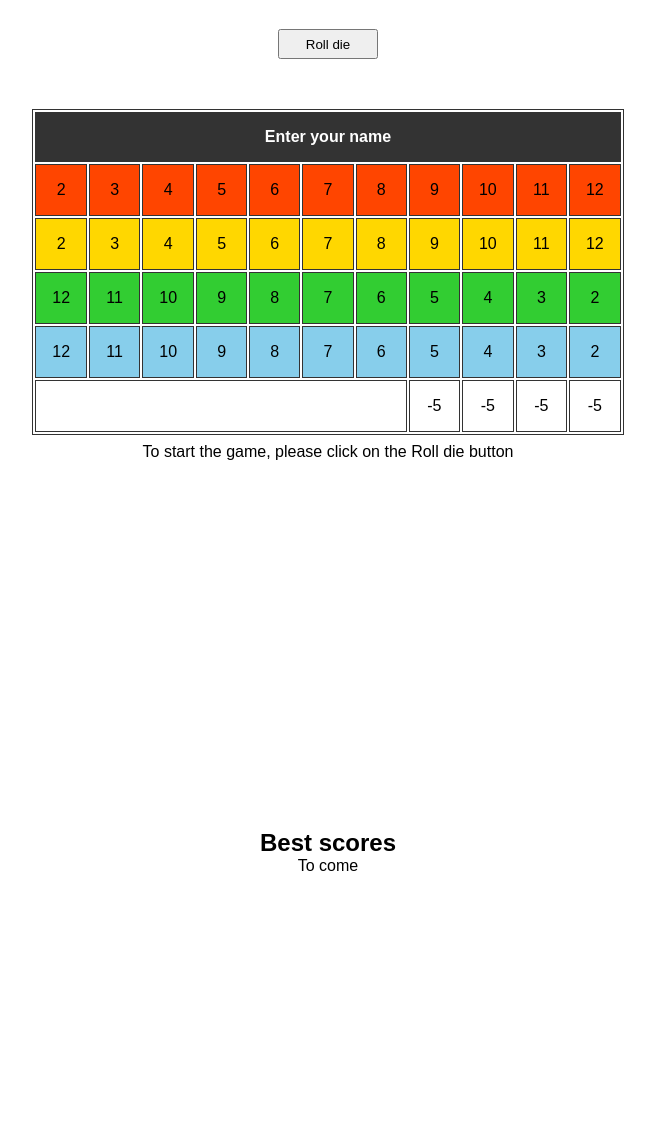
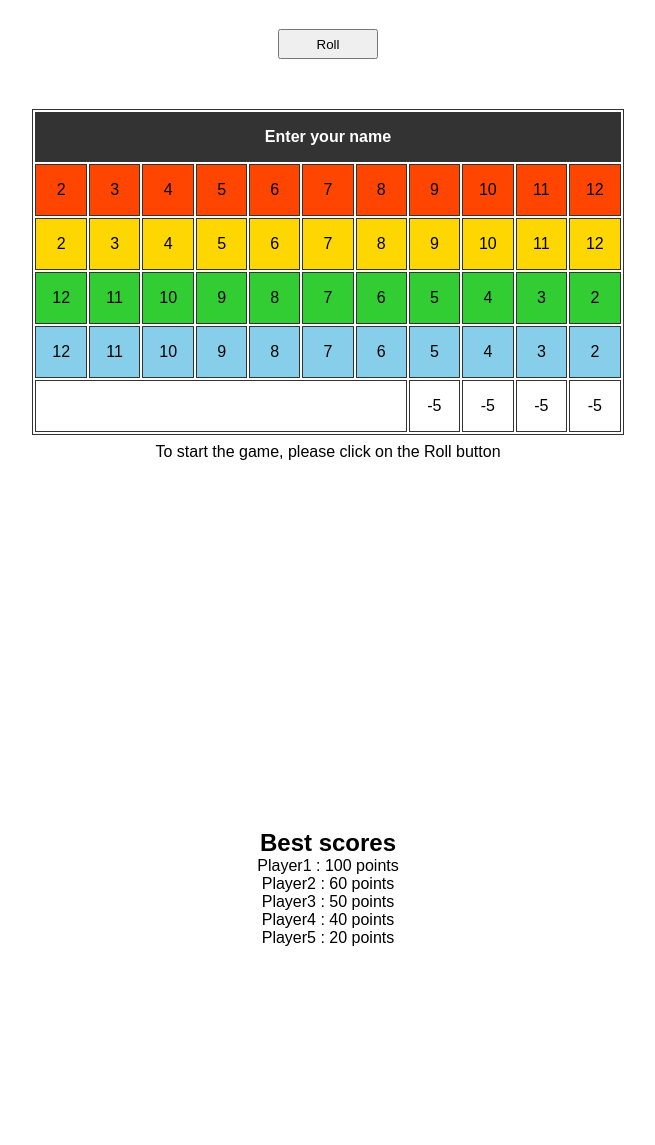
Before and after one commit to jboisseur/qwixx, a PHP site: page / in a window 1280 px wide. Shown: the part 51-1196 px from the top of the page, without its empty margins (312-967 px from the left). Run offline with PHP 8.4, Linux system fonts and the light colour scheme; some libraries are stand-ins or nearby versions.

Commit message:
working on getting JSON info

```diff
--- a/index.html
+++ b/index.html
@@ -20,7 +20,7 @@
 
         <div id="playQwixx">
             <div id="diceZone">
-                <button id="rollDiceButton" onclick="newTurn()">Roll die</button>
+                <button id="rollDiceButton" onclick="newTurn()">Roll</button>
                 <div id="displayDice"></div>
             </div>
             <table id="playerSheet">
@@ -91,14 +91,16 @@
                     </tr>
                 </tbody>
             </table>
-            <div id="messageZone"></div>
+            <div id="messageZone">
+                <form action="sendScore.php" method="post">
+                    <input type="readyonly" id="sendScore" value="blabla"/>
+                </form>
+            </div>
         </div>
 
         <div id="bestScoreZone">
             <h2>Best scores</h2>
-            <p>To come</p>
-            <ul id="bestScoreList">
-            </ul>
+            <ul id="bestScoreList"></ul>
         </div>
 
         <hr>
--- a/script.js
+++ b/script.js
@@ -16,6 +16,7 @@
 const diceCharList = ['<i class="fa-solid fa-dice-one"></i>', '<i class="fa-solid fa-dice-two"></i>', '<i class="fa-solid fa-dice-three"></i>', '<i class="fa-solid fa-dice-four"></i>', '<i class="fa-solid fa-dice-five"></i>', '<i class="fa-solid fa-dice-six"></i>'] // List of characters representing dice faces, from 1 to 6
 
     // From HTML
+    const bestScoreList = document.getElementById("bestScoreList");
     const playerNameZone = document.getElementById("playerName");
     const allTableCells = Array.from(document.querySelectorAll("#playerSheet td")); // previously Array.from(document.getElementsByTagName("td"))
 
@@ -30,13 +31,14 @@ const diceCharList = ['<i class="fa-solid fa-dice-one"></i>', '<i class="fa-soli
     const messageZone = document.getElementById("messageZone");
     const button = document.getElementById("rollDiceButton");
     const bestScoreListZone = document.getElementById("bestScoreList");
+    let bestScoreArray;
 
     // Initialize data
     let nbOfCheckedCellPerLine = [0, 0, 0, 0, 0], pointsArray = [0, 0, 0, 0, 0], diceArray = [], allSums = [];
     let cellMove1 = {cell: null, class: null}, cellMove2 = {cell: null, class: null};
     let lineClosed = 0, points = 0;
     let playerName, rowIndex;
-    messageZone.innerHTML = "To start the game, please click on the Roll die button";
+    messageZone.innerHTML = "To start the game, please click on the Roll button";
 
     // Declaration
     let cellClassName, rowOfCell;
@@ -51,6 +53,25 @@ const diceCharList = ['<i class="fa-solid fa-dice-one"></i>', '<i class="fa-soli
     playerNameZone.addEventListener("click", () => {
         playerNameZone.innerHTML = "";
     })
+
+// Get best scores
+// Utiliser fetch plutôt que XML http request. Il faut pouvoir récupérer les informations en dehors de la requête pour pouvoir vérifier si le score obtenu fait partie des meilleurs scores
+const req = new XMLHttpRequest();
+req.open("GET",'scores.json',true);
+req.send();
+req.onload = function(){
+  const json = JSON.parse(req.responseText);
+  for (let i = 0; i < json.player.length ; i++) {
+    bestScoreListZone.innerHTML += "<ol>" + json.player[i] + " : <span>" + json.score[i] + "</span> points</ol>";
+  }
+}
+
+document.addEventListener("DOMNodeInserted", () => {
+    bestScoreArray = document.querySelectorAll("ol span");
+    return bestScoreArray;
+})
+
+console.log(bestScoreArray);
 
 // Functions
     // Begin new turn
@@ -83,9 +104,13 @@ const diceCharList = ['<i class="fa-solid fa-dice-one"></i>', '<i class="fa-soli
 
         // Roll back in case cell is unchecked
         else {
-            button.innerHTML = "Roll die";
+            button.innerHTML = "Roll";
             button.setAttribute("onclick", "newTurn()");
         }
+    }
+
+    function isBestScore(points) {
+        // TO DO
     }
 
     function endGame() {
@@ -105,6 +130,9 @@ const diceCharList = ['<i class="fa-solid fa-dice-one"></i>', '<i class="fa-soli
         }
 
         messageZone.innerHTML = 'End of game! ' + playerName + ', you have ' + points + ' point' + addS(points) + '. <a href="index.html">Start again</a>?';
+
+        // Is it one of the best scores?
+        isBestScore(points);
     }
 
     function saveNameToSessionStorage() {
--- a/style.css
+++ b/style.css
@@ -171,11 +171,15 @@ tfoot {
     #rules table {
        table-layout: fixed;
        width: 100%;
+       font-size: x-small;
     }
     #rules td {
         min-width: unset;
         min-height: unset;
         padding: 0.2em;
+    }
+    table {
+        width: 100%;
     }
     td {
         padding: 0;
```
